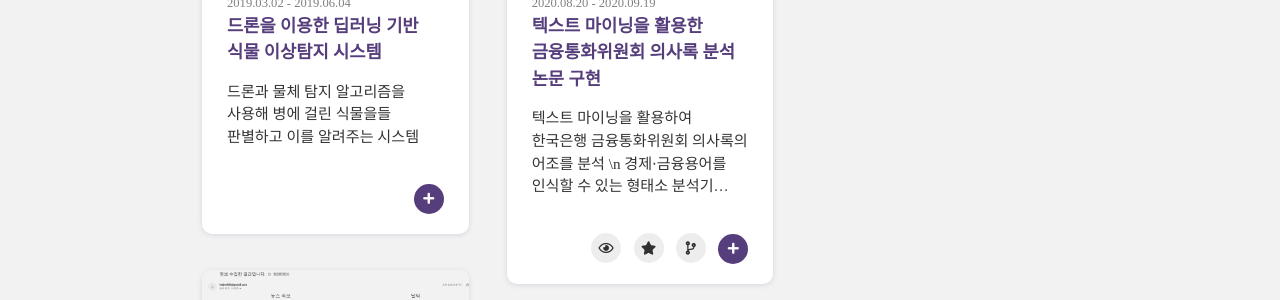
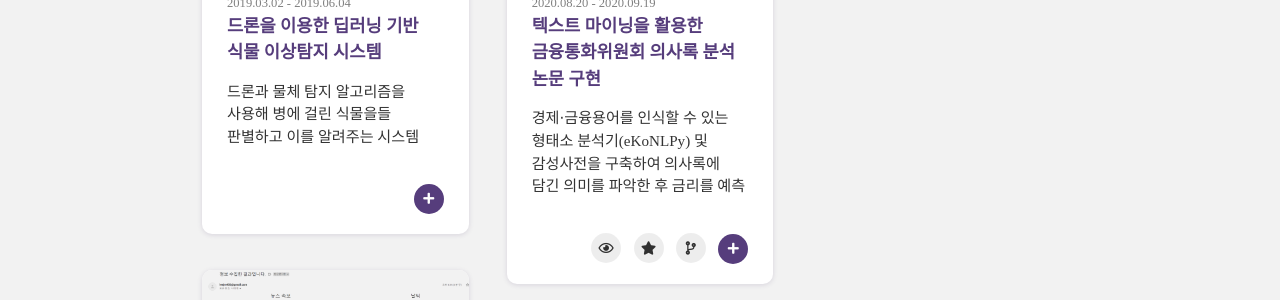
Before and after one commit to Lee-JeongMin/Lee-JeongMin.github.io, a Jekyll site: the page built from portfolio.html, in a window 1280 px wide. Shown: the part 984-1284 px from the top of the page. Built offline with Jekyll 4.4.1, drawn with Linux system fonts in a browser that asks for light colours; nearby versions of some CDN libraries; some web fonts are replaced.

Commit message:
Modify BOK project:0.4

```diff
--- a/_data/projects.yml
+++ b/_data/projects.yml
@@ -44,31 +44,19 @@
     date : 2020.08.20 - 2020.09.19
     title : 텍스트 마이닝을 활용한 금융통화위원회 의사록 분석 논문 구현
     summary :
-    description : 텍스트 마이닝을 활용하여 한국은행 금융통화위원회 의사록의 어조를 분석 \n 경제⋅금융용어를 인식할 수 있는 형태소 분석기(eKoNLPy) 및 감성사전을 구축하여 의사록에 담긴 의미를 파악한 후 금리를 예측한다.
+    description : 경제⋅금융용어를 인식할 수 있는 형태소 분석기(eKoNLPy) 및 감성사전을 구축하여 의사록에 담긴 의미를 파악한 후 금리를 예측
     contents :
         - title : 1. Preparing Corpus
           image :
-          description :
+          description : 데이터 목록 - 금통위 의사록, 뉴스 기사, 채권분석 리포트, 콜금리, 기준금리 | 수집기간 - 2005/01/01 ~ 2017/12/31
         - title : 2. Pre-Processing & Feature Selection
           image :
-          description :
+          description : eKoNLPy를 사용해 형태소 분석
         - title : 3. Polaity Classification
-          image :
-          description :
+          image : polarity_score.PNG
+          description : 극성사전 구축
         - title : 4. Sentiment Measurement
-          image :
-          description :
-        # - title : 1. Preparing Corpus
-        #   image :
-        #   description : 데이터 목록 - 금통위 의사록, 뉴스 기사, 채권분석 리포트, 콜금리, 기준금리 | 수집기간 - 2005/01/01 ~ 2017/12/31
-        # - title : 2. Pre-Processing & Feature Selection
-        #   image :
-        #   description : eKoNLPy를 사용해 형태소 분석
-        # - title : 3. Polaity Classification
-        #   image : polarity_score.PNG
-        #   description : 극성사전 구축
-        # - title : 4. Sentiment Measurement
-        #   image : tone_s.PNG
-        #   description : 문장의 어조 구하기
-        #   image : tons_i.PNG
-        #   description : tone_s를 이용해 문서 전체의 어조 구하기
+          image : tone_s.PNG
+          description : 문장의 어조 구하기
+          image : tons_i.PNG
+          description : tone_s를 이용해 문서 전체의 어조 구하기
```
